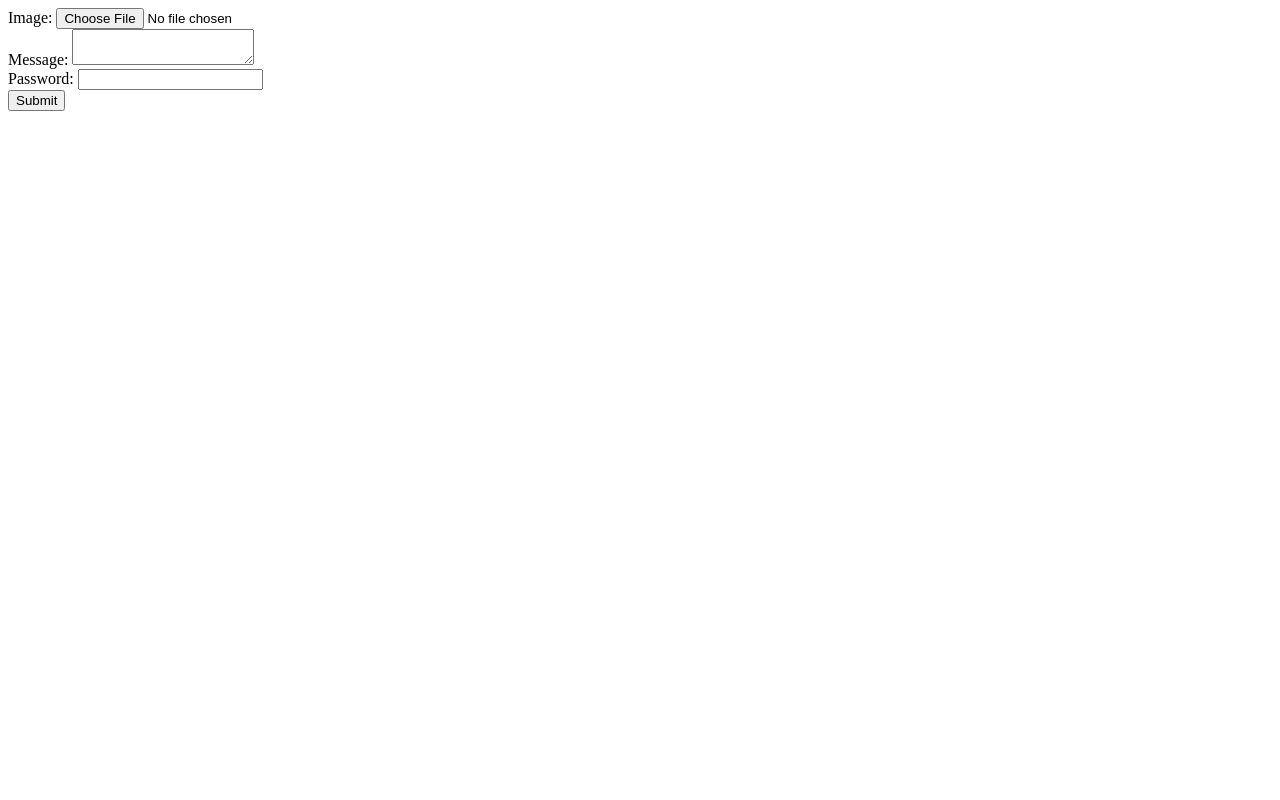
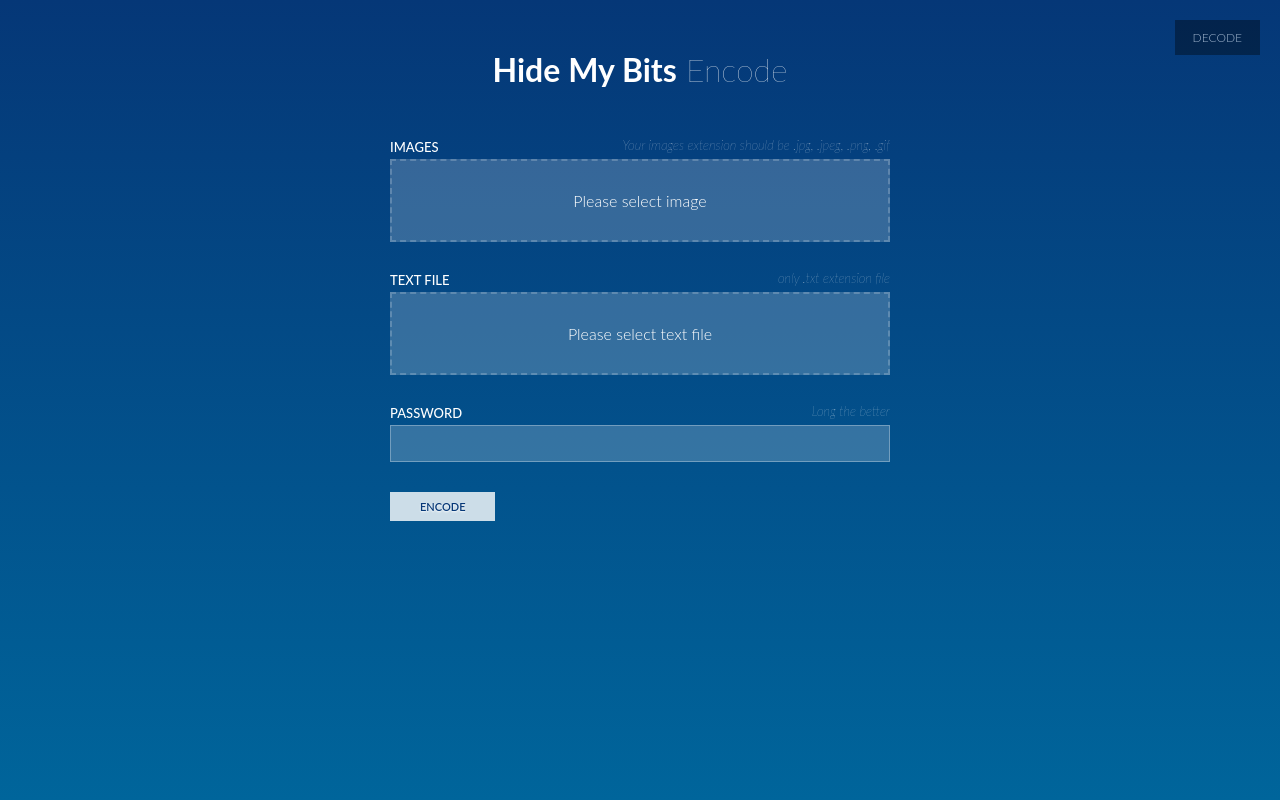
Before and after one commit to sanish-alive/Hide-My-Bits, a Flask app: page /encode in a window 1280 px wide. Run offline with Flask 3, Linux system fonts and the light colour scheme.

Commit message:
frontend implemented

```diff
--- a/app.py
+++ b/app.py
@@ -1,7 +1,5 @@
 from flask import Flask, render_template, request, send_file
-from werkzeug.utils import secure_filename
-import io
-import os, time
+import io, os
 import steganography
 
 app = Flask(__name__)
@@ -23,16 +21,10 @@ def home():
 def encode():
     if request.method == 'POST':
         image = request.files['image']
-        message = request.form['message']
+        text_file = request.files['text-file']
         password = request.form['password']
 
-        # new_image_name = "new_"+str(time.time())+"_"+image.filename
-        # upload_image_path = os.path.join(app.config['UPLOAD_FOLDER'], new_image_name)
-        # image.save(upload_image_path)
-
-        # encoded_image = steganography.encodeMessageToImage(upload_image_path, message, password)
-        # image_path = os.path.join(app.config['ENCODED_IMAGE_FOLDER'], new_image_name)
-        # encoded_image.save(image_path)
+        message = text_file.read().decode('utf-8')
 
         filename, file_extension = os.path.splitext(image.filename)
         file_extension = file_extension.lower()
@@ -64,11 +56,15 @@ def decode():
         password = request.form['password']
 
         decoded_message = steganography.decodeImageToMessage(image, password)
+
+        text_file_io = io.BytesIO()
+        text_file_io.write(decoded_message.encode('utf-8'))
+        text_file_io.seek(0)
+
+        return send_file(text_file_io, as_attachment=True, download_name='decoded_text.txt', mimetype='text/plain')
         return decoded_message
     else:
         return render_template('decode.html')
 
-
-
 if __name__ == '__main__':
     app.run(debug=True, port=5000)
--- /dev/null
+++ b/requirements.txt
@@ -0,0 +1 @@
+Flask==3.0.3
--- a/static/style.css
+++ b/static/style.css
@@ -0,0 +1,174 @@
+.file-area {
+    width: 100%;
+    position: relative;
+
+    input[type=file] {
+        position: absolute;
+        width: 100%;
+        height: 100%;
+        top: 0;
+        left: 0;
+        right: 0;
+        bottom: 0;
+        opacity: 0;
+        cursor: pointer;
+    }
+
+    .file-dummy {
+        width: 100%;
+        padding: 30px;
+        background: rgba(255, 255, 255, 0.2);
+        border: 2px dashed rgba(255, 255, 255, 0.2);
+        text-align: center;
+        transition: background 0.3s ease-in-out;
+
+        .success {
+            display: none;
+        }
+    }
+
+    &:hover .file-dummy {
+        background: rgba(255, 255, 255, 0.1);
+    }
+
+    input[type=file]:focus+.file-dummy {
+        outline: 2px solid rgba(255, 255, 255, 0.5);
+        outline: -webkit-focus-ring-color auto 5px;
+    }
+
+    input[type=file]:valid+.file-dummy {
+        border-color: rgba(0, 255, 0, 0.4);
+        background-color: rgba(0, 255, 0, 0.3);
+
+        .success {
+            display: inline-block;
+        }
+
+        .default {
+            display: none;
+        }
+    }
+}
+
+
+
+
+
+
+
+
+
+/* ===================== BASIC STYLING ===================== */
+
+* {
+    box-sizing: border-box;
+    font-family: 'Lato', sans-serif;
+}
+
+html,
+body {
+    margin: 0;
+    padding: 0;
+    font-weight: 300;
+    height: 100%;
+    background: #053777;
+    color: #fff;
+    font-size: 16px;
+    overflow: hidden;
+    background: -moz-linear-gradient(top, #053777 0%, #00659b 100%);
+    /* FF3.6+ */
+
+    background: -webkit-gradient(linear, left top, left bottom, color-stop(0%, #053777), color-stop(100%, #00659b));
+    /* Chrome,Safari4+ */
+
+    background: -webkit-linear-gradient(top, #053777 0%, #00659b 100%);
+    /* Chrome10+,Safari5.1+ */
+
+    background: -o-linear-gradient(top, #053777 0%, #00659b 100%);
+    /* Opera 11.10+ */
+
+    background: -ms-linear-gradient(top, #053777 0%, #00659b 100%);
+    /* IE10+ */
+
+    background: linear-gradient(to bottom, #053777 0%, #00659b 100%);
+    /* W3C */
+
+}
+
+h1 {
+    text-align: center;
+    margin: 50px auto;
+    font-weight: 100;
+}
+
+label {
+    font-weight: 500;
+    display: block;
+    margin: 4px 0;
+    text-transform: uppercase;
+    font-size: 13px;
+    overflow: hidden;
+
+    span {
+        float: right;
+        text-transform: none;
+        font-weight: 200;
+        line-height: 1em;
+        font-style: italic;
+        opacity: 0.8;
+    }
+}
+
+.form-controll {
+    display: block;
+    padding: 8px 16px;
+    width: 100%;
+    font-size: 16px;
+    background-color: rgba(255, 255, 255, 0.2);
+    border: 1px solid rgba(255, 255, 255, 0.3);
+    color: #fff;
+    font-weight: 200;
+
+    &:focus {
+        outline: 2px solid rgba(255, 255, 255, 0.5);
+        outline: -webkit-focus-ring-color auto 5px;
+    }
+}
+
+button {
+    padding: 8px 30px;
+    background: rgba(255, 255, 255, 0.8);
+    color: #053777;
+    text-transform: uppercase;
+    font-weight: 600;
+    font-size: 11px;
+    border: 0;
+    text-shadow: 0 1px 2px #fff;
+    cursor: pointer;
+}
+
+.form-group {
+    max-width: 500px;
+    margin: auto;
+    margin-bottom: 30px;
+}
+
+.back-to-article {
+    color: #fff;
+    text-transform: uppercase;
+    font-size: 12px;
+    position: absolute;
+    right: 20px;
+    top: 20px;
+    text-decoration: none;
+    display: inline-block;
+    background: rgba(0, 0, 0, 0.6);
+    padding: 10px 18px;
+    transition: all 0.3s ease-in-out;
+    opacity: 0.6;
+
+    &:hover {
+        opacity: 1;
+        background: rgba(0, 0, 0, 0.8);
+    }
+}
--- a/templates/encode.html
+++ b/templates/encode.html
@@ -1,17 +1,57 @@
-<!DOCTYPE html>
 <html lang="en">
+
 <head>
     <meta charset="UTF-8">
-    <meta name="viewport" content="width=device-width, initial-scale=1.0">
     <title>Hide My Bits | Encode</title>
-    <link rel="stylesheet" type="text/css" href="{{ url_for('static', filename='style.css') }}">
+    <link rel="stylesheet" href="{{ url_for('static', filename='style.css') }}">
 </head>
+
 <body>
-    <form action="/encode" method="post" enctype="multipart/form-data">
-        Image: <input type="file" name="image" accept="image/*"><br>
-        Message: <textarea name="message"></textarea><br>
-        Password: <input type="password" name="password"><br>
-        <input type="submit">
+    <form action="" method="post" enctype="multipart/form-data">
+
+        <h1><strong>Hide My Bits</strong> Encode</h1>
+
+        <div class="form-group file-area">
+            <label for="image">Images <span>Your images extension should be .jpg, .jpeg, .png, .gif</span></label>
+            <input type="file" name="image" id="image" required="required" accept="image/png, image/jpeg, image/jpg, image/gif">
+            <div class="file-dummy">
+                <div class="success">Great, your files are selected. Keep on.</div>
+                <div class="default">Please select image</div>
+            </div>
+        </div>
+
+        <div class="form-group file-area">
+            <label for="images">Text File <span>only .txt extension file</span></label>
+            <input type="file" name="text-file" id="text-file" required="required" accept=".txt">
+            <div class="file-dummy">
+                <div class="success">Great, your files are selected. Keep on.</div>
+                <div class="default">Please select text file</div>
+            </div>
+        </div>
+
+        <div class="form-group">
+            <label for="password">Password <span>Long the better</span></label>
+            <input type="text" name="password" id="password" class="form-controll">
+        </div>
+
+        <!-- <div class="form-group file-area"></div>
+            <label for="images">Text File <span>only .txt extension file</span></label>
+            <input type="file" name="text-file" id="text-file" required="required" multiple="multiple">
+            <div class="file-dummy">
+                <div class="success">Great, your files are selected. Keep on.</div>
+                <div class="default">Please select some files</div>
+            </div>
+        </div> -->
+
+        <div class="form-group">
+            <button type="submit">Encode</button>
+        </div>
+
     </form>
+
+
+    <a href="/decode" class="back-to-article">Decode</a>
+
 </body>
+
 </html>
```
Also changed, not shown: templates/decode.html (+40 -8 lines), README.md, 1 other file.
